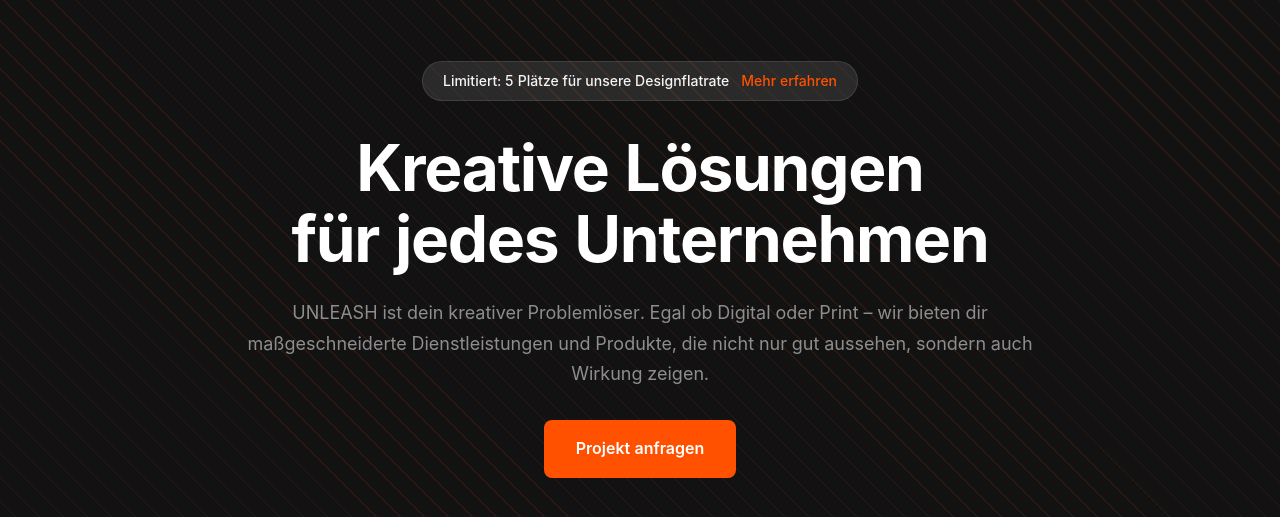
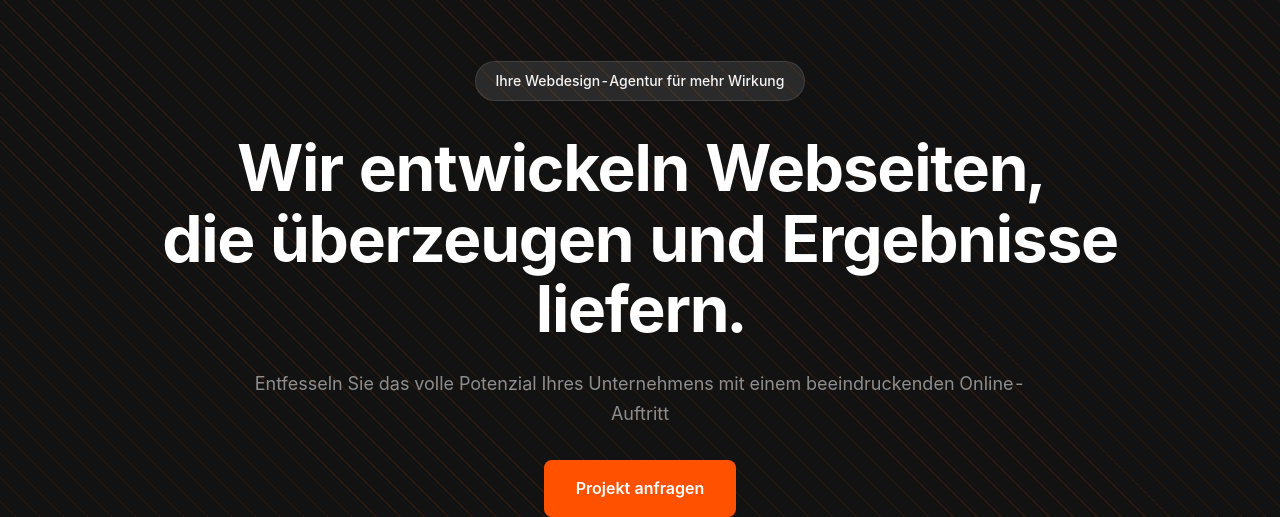
Before and after one commit to Unleashmarketing/unleash-marketing, a plain HTML site: page index.html in a window 1280 px wide. Shown: the part 59-576 px from the top of the page. Drawn offline with Linux system fonts and the light colour scheme.

Commit message:
Update index.html

```diff
--- a/index.html
+++ b/index.html
@@ -829,27 +829,10 @@
             transition: all 0.3s ease;
         }
 
-        .announcement-badge:hover {
-            background: rgba(255, 81, 0, 0.1);
-            border-color: rgba(255, 81, 0, 0.2);
-        }
-
         .announcement-badge__text {
             font-size: 14px;
             color: var(--color-text-invert);
             font-weight: 500;
-        }
-
-        .announcement-badge__link {
-            color: var(--color-primary);
-            text-decoration: none;
-            font-size: 14px;
-            font-weight: 500;
-            transition: color 0.3s ease;
-        }
-
-        .announcement-badge__link:hover {
-            color: #FF7A40;
         }
 
         .hero__headline {
@@ -2336,18 +2319,17 @@
                 <div class="hero__content">
                     <div class="hero__announcement hero-animate" data-delay="0">
                         <div class="announcement-badge">
-                            <span class="announcement-badge__text">Limitiert: 5 Plätze für unsere Designflatrate</span>
-                            <a href="designflatrate.html" class="announcement-badge__link">Mehr erfahren</a>
+                            <span class="announcement-badge__text">Ihre Webdesign-Agentur für mehr Wirkung</span>
                         </div>
                     </div>
 
                     <h1 class="hero__headline hero-animate" data-delay="100">
-                        Kreative Lösungen<br>
-                        für jedes Unternehmen
+                        Wir entwickeln Webseiten,<br>
+                        die überzeugen und Ergebnisse liefern.
                     </h1>
 
                     <p class="hero__description hero-animate" data-delay="200">
-                        UNLEASH ist dein kreativer Problemlöser. Egal ob Digital oder Print – wir bieten dir maßgeschneiderte Dienstleistungen und Produkte, die nicht nur gut aussehen, sondern auch Wirkung zeigen.
+                        Entfesseln Sie das volle Potenzial Ihres Unternehmens mit einem beeindruckenden Online-Auftritt
                     </p>
 
                     <div class="hero__cta hero-animate" data-delay="300">
```
